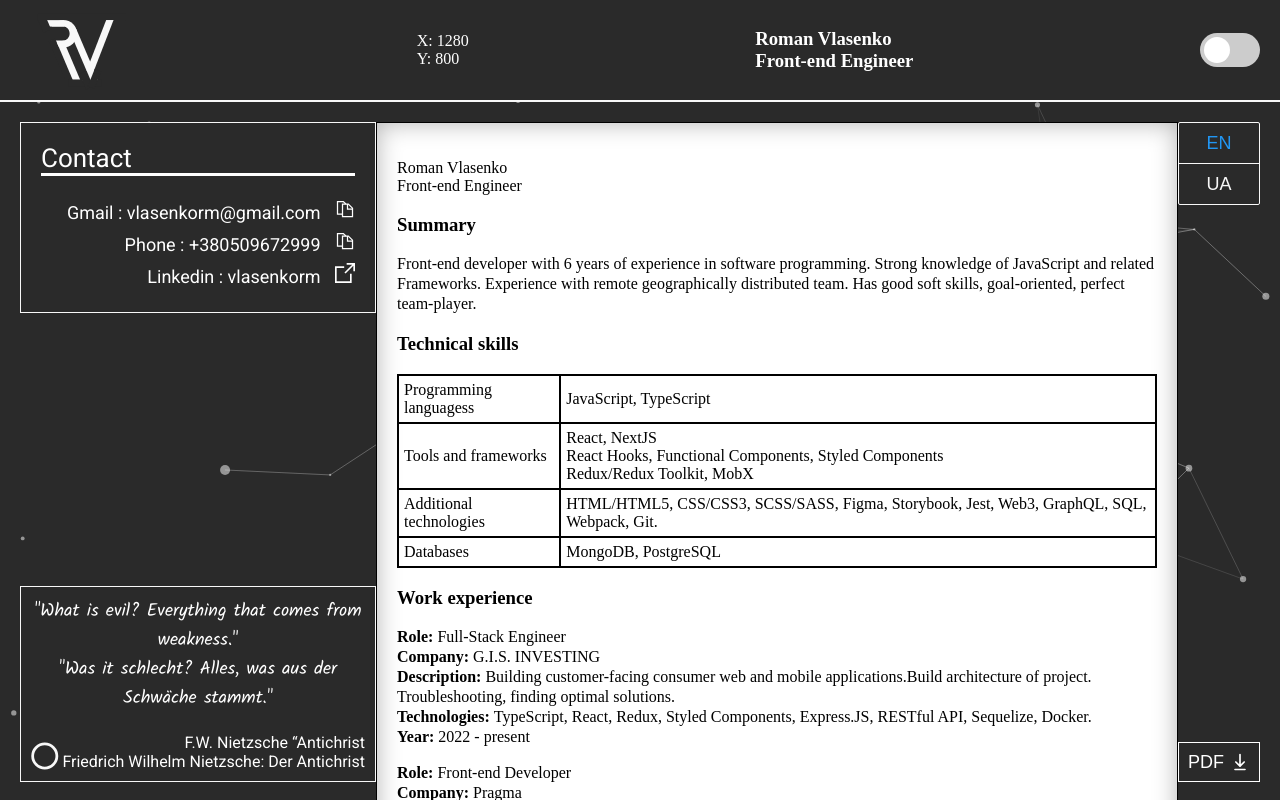
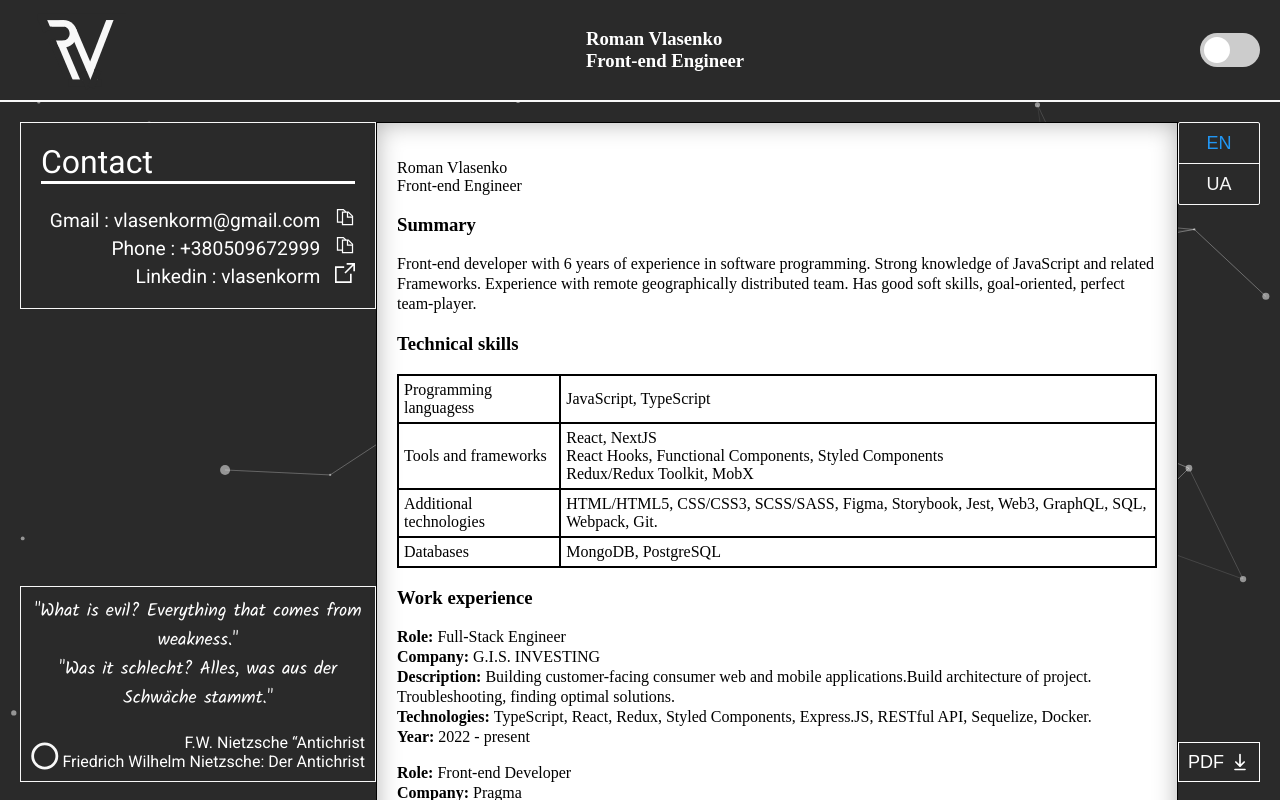
Before and after one commit to vlasenkorm/vlasenkorm.github.io, a React app: page / in a window 1280 px wide. Shown: the top 800 px of the page. Built offline with nearby package versions, Linux system fonts and the light colour scheme.

Commit message:
mobile v3

```diff
--- a/src/components/contact/index.tsx
+++ b/src/components/contact/index.tsx
@@ -30,7 +30,6 @@ export default Contact;
 
 const Wrapper = styled.div<{ $theme: boolean }>`
   font-family: Roboto;
-  font-size: 18px;
   padding: 10px;
   background: ${(props) => (props.$theme ? Colors.BWhite : Colors.BBlack)};
   color: ${(props) => (props.$theme ? Colors.Black : Colors.White)};
@@ -38,7 +37,7 @@ const Wrapper = styled.div<{ $theme: boolean }>`
 `;
 
 const Title = styled.div`
-  font-size: 26px;
+  font-size: 2rem;
   margin: 10px;
   border-bottom: solid;
 `;
@@ -48,5 +47,5 @@ const Contacts = styled.div`
   flex-wrap: wrap;
   justify-content: end;
   padding: 10px;
-  line-height: 30px;
+  font-size: 1.2rem;
 `;
--- a/src/components/cv/index.tsx
+++ b/src/components/cv/index.tsx
@@ -4,11 +4,9 @@ import Page from "./page";
 import { useStore } from "@src/store";
 
 const CV: React.FC = () => {
-
-  console.log('CV: React.FC');
-
   const [X, setX] = useState(0);
   const [Y, setY] = useState(0);
+
   const componentRef = useRef<HTMLDivElement>(null);
 
   const move = (e: any) => {
@@ -21,35 +19,52 @@ const CV: React.FC = () => {
     setY(0);
   };
 
-  const isMobile = useStore((state) => state.isMobile)
+  const isMobile = useStore((state) => state.isMobile);
 
-
-  return (
-    <Container onMouseMove={move} onMouseLeave={clear} ref={componentRef}>
-      <Wrapper $rotate_x={Y * 0.001} $rotate_y={X * -0.001} $mobile={isMobile}>
+  return isMobile ? (
+    <MWrapper $mobile={isMobile}>
       <Page />
+    </MWrapper>
+  ) : (
+    <Wrapper onMouseMove={move} onMouseLeave={clear} ref={componentRef}>
+      <Container
+        $rotate_x={Y * 0.001}
+        $rotate_y={X * -0.001}
+        $mobile={isMobile}
+      >
+        <Page />
+      </Container>
     </Wrapper>
-    </Container>
   );
 };
 
-export default  CV;
+export default CV;
 
-const Wrapper = styled.div.attrs<{ $rotate_x?: number; $rotate_y?: number; $mobile: boolean }>(
-  (props) => ({
+const Wrapper = styled.div`
+  perspective: 80px;
+`;
+
+const Container = styled.div.attrs<{
+  $rotate_x?: number;
+  $rotate_y?: number;
+  $mobile: boolean;
+}>((props) => ({
   style: {
     transform: `rotateX(${props.$rotate_x + "deg"}) rotateY(${
       props.$rotate_y + "deg"
     })`,
   },
-  })
-)`
+}))`
   border: solid black 1px;
-  width: ${(props) => props.$mobile ? '100%' : '800px'};
+  width: ${(props) => (props.$mobile ? "auto" : "800px")};
   background-color: white;
   box-shadow: 0px 0px 25px rgba(0, 0, 0, 0.3) inset;
 `;
 
-const Container = styled.div`
+const MWrapper = styled.div<{ $mobile: boolean }>`
   perspective: 80px;
+  border: solid black 1px;
+  width: ${(props) => (props.$mobile ? "auto" : "800px")};
+  background-color: white;
+  box-shadow: 0px 0px 25px rgba(0, 0, 0, 0.3) inset;
 `;
--- a/src/components/downloadPDF/index.tsx
+++ b/src/components/downloadPDF/index.tsx
@@ -23,6 +23,7 @@ export default DownloadPDF;
 
 const StyleButton = styled.button<{ $theme: boolean }>`
   display: flex;
+  cursor: pointer;
   justify-content: space-around;
   height: 40px;
   align-items: center;
--- a/src/components/header/index.tsx
+++ b/src/components/header/index.tsx
@@ -19,9 +19,10 @@ const Header: React.FC = () => {
           hide={theme ? Colors.BWhite : Colors.BBlack}
         />
       </div>
+      {/* debug:<br />
       X: {useStore((state) => state.width)}
       <br />
-      Y: {useStore((state) => state.height)}
+      Y: {useStore((state) => state.height)} */}
       <h3>
         {t("name")}
         <br />
--- a/src/components/switch/lngSwitch/index.tsx
+++ b/src/components/switch/lngSwitch/index.tsx
@@ -47,6 +47,7 @@ const Divider = styled.div<{ $theme: boolean }>`
 const StyleButton = styled.button<{ $active: number; $theme: boolean }>`
   height: 40px;
   width: 80px;
+  cursor: pointer;
   border: none;
   background-color: transparent;
   color: ${(props) =>
--- a/src/i18n/ua/main.json
+++ b/src/i18n/ua/main.json
@@ -1,6 +1,6 @@
 {
   "name": "Роман Власенко",
-  "title": "Front-end розробник",
+  "title": "Front-end Інженер",
   "summary": {
     "title": "Резюме",
     "text": "Front-end розробник з 6-річним досвідом програмування. Глибоке знання JavaScript і пов’язаних фреймворків. Досвід роботи з віддаленою територіально розподіленою командою. Володіє хорошими навичками спілкування, цілеспрямований, ідеальний командний гравець."
@@ -42,21 +42,21 @@
     },
     "investing": {
       "role": "Full-Stack Engineer",
-      "title":"G.I.S. INVESTING",
+      "company":"G.I.S. INVESTING",
       "description": "Створення клієнтоорієнтованих веб та мобільних додатків. Розробка архітектури проекту. Усунення несправностей, пошук оптимальних рішень.",
       "technologies" : "TypeScript, React, Redux, Styled Components, Express.JS, RESTful API, Sequelize, Docker.",
       "year": "2022 - зараз"
     },
     "pragma": {
       "role": "Front-end Developer",
-      "title":"Pragma",
+      "company":"Pragma",
       "description": "Робота над криптовалютними проектами. Спілкування з клієнтом. Побудова архітектури програми, впровадження нових ідей. Працювати в команді, спілкуватися, знаходити вирішення проблем. Пропозиції щодо вдосконалення поточних рішень.",
       "technologies" : "JavaScript, React, TypeScript, Styled Components, API GraphQL, Web3",
       "year": "2021 - 2022"
     },
     "acropolium": {
       "role": "Full-Stack Engineer",
-      "title":"Acropolium",
+      "company":"Acropolium",
       "description": "Навчання компанією на позицію. Створюйте та змінюйте Front-end проекти. Створення API та налаштування бази данних. Побудова архітектури програми, впровадження нових ідей. Вдосконалення як себе, так і нових співробітників. Спілкування з клієнтом.",
       "technologies" : "JavaScript, React, Vue, Angular, Node.JS.",
       "year": "2019 – 2021"
```
Lines whose indentation alone changed are shown as unchanged.
